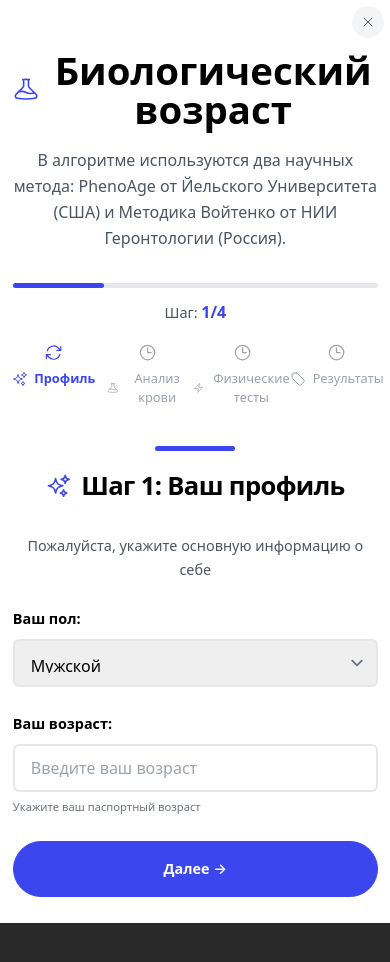
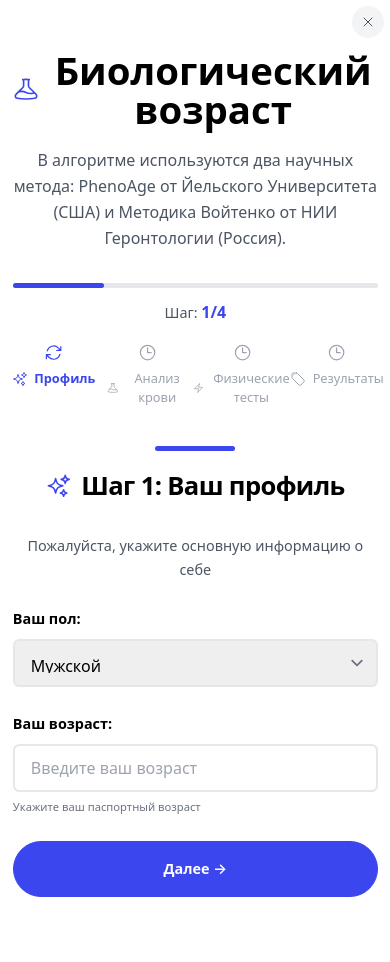
Before and after one commit to v7221851-dev/biovozrast-pro, a React (Vite) app in the folder frontend/: page / in a window 390 px wide. Shown: the top 962 px of the page. Before the commit the page ends 923 px from the top, so only its background shows below. Built offline with nearby package versions, Linux system fonts and the light colour scheme; no server answers.

Commit message:
Добавлен отступ 2 см от нижнего края экрана на странице теста

```diff
--- a/frontend/src/index.css
+++ b/frontend/src/index.css
@@ -38,6 +38,7 @@
     min-height: 100vh;
     /* font-size: 80% на html автоматически уменьшит на 20% */
     padding: 3rem 2rem;
+    padding-bottom: calc(3rem + 2cm); /* Добавляем 2 см отступа снизу */
     box-shadow: 0 0 0 1px rgba(0, 0, 0, 0.05);
   }
 
@@ -52,6 +53,7 @@
       grid-column: 1;
       /* Занимает всю ширину */
       padding: 2rem 1rem;
+      padding-bottom: calc(2rem + 2cm); /* Добавляем 2 см отступа снизу на мобильных */
     }
 
     .step-heading {
@@ -69,6 +71,7 @@
       grid-column: 2 / 12;
       /* 10 колонок на планшетах */
       padding: 2.5rem 1.5rem;
+      padding-bottom: calc(2.5rem + 2cm); /* Добавляем 2 см отступа снизу на планшетах */
     }
   }
 
```
